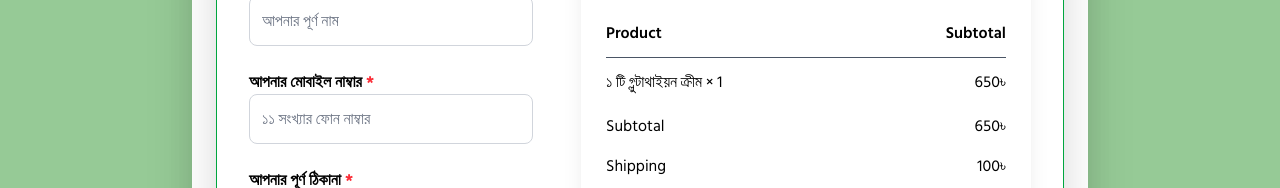
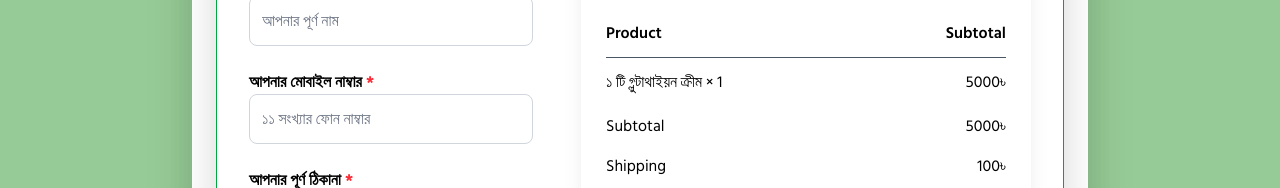
Before and after one commit to skbantu22/primetest, a React (Vite) app in the folder Frontend/: page / in a window 1280 px wide. Shown: the part 3409-3597 px from the top of the page. Built offline with nearby package versions, Linux system fonts and the light colour scheme; no server answers.

Commit message:
test push

```diff
--- a/Frontend/src/Pages/Tayment.jsx
+++ b/Frontend/src/Pages/Tayment.jsx
@@ -39,8 +39,8 @@ function Tayment() {
   const navigate = useNavigate();
 
   const productOptions = [
-    { id: 1, title: " ১ টি গ্লুটাথাইয়ন ক্রীম   ", price: 650, quantity: 1 },
-    { id: 2, title: "২ টি গ্লুটাথাইয়ন ক্রীম          " , price: 1150, quantity: 2 },
+    { id: 1, title: " ১ টি গ্লুটাথাইয়ন ক্রীম   ", price: 5000, quantity: 1 },
+    { id: 2, title: "২ টি গ্লুটাথাইয়ন ক্রীম          " , price: 1000, quantity: 2 },
   ];
 
   const [selectedProduct, setSelectedProduct] = useState(productOptions[0]);
```
